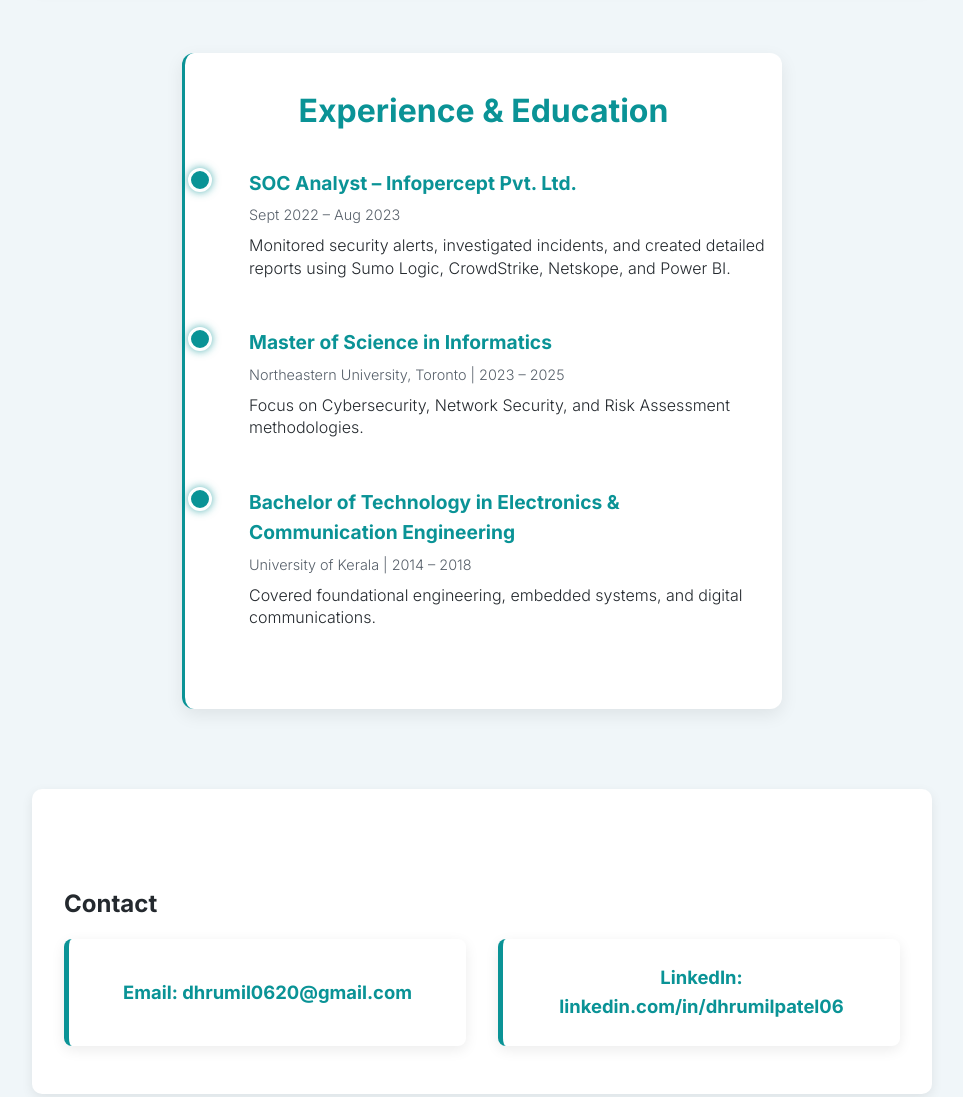
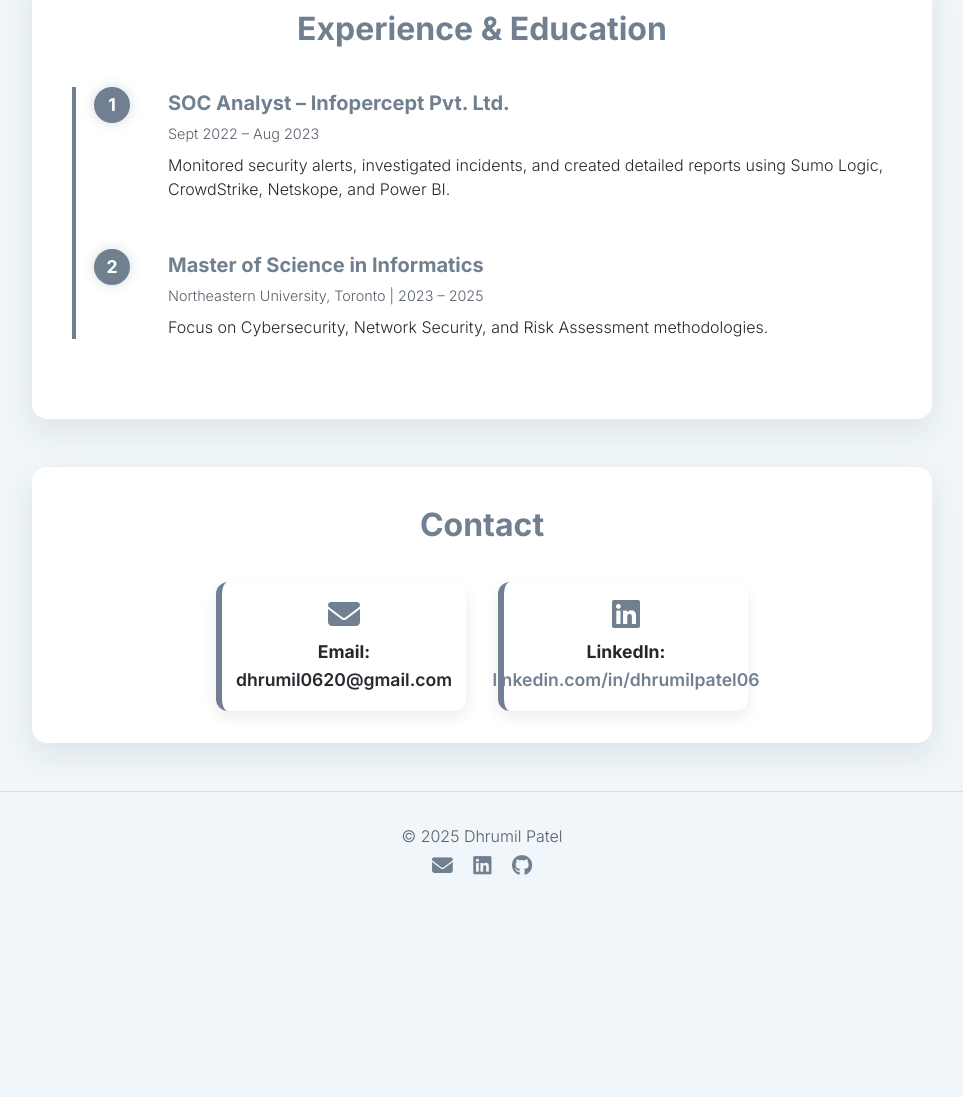
Before and after one commit to Dhrumil2060/Dhrumil, a plain HTML site: page index.html in a window 1280 px wide. Shown: the part 1226-2323 px from the top of the page, without its empty margins (158-1121 px from the left). After the commit the page ends 2140 px from the top, so only its background shows below. Drawn offline with Linux system fonts and the light colour scheme.

Commit message:
Update index.html

```diff
--- a/index.html
+++ b/index.html
@@ -9,19 +9,16 @@
   <style>
     :root {
       --bg: #f0f6f9;
-      --text-primary: #24292e; /* dark text */
-      --text-secondary: #57606a; /* medium gray */
-      --accent: #0a9396; /* teal-ish accent */
+      --text-primary: #24292e;
+      --text-secondary: #57606a;
+      --accent: #708090;
       --card-bg: #ffffff;
-      --timeline-line: #89c9c9;
-      --timeline-dot: #0a9396;
+      --timeline-line: #708090;
+      --timeline-dot: #708090;
       --shadow-light: rgba(0, 0, 0, 0.08);
     }
-
     * {
-      margin: 0;
-      padding: 0;
-      box-sizing: border-box;
+      margin: 0; padding: 0; box-sizing: border-box;
       scroll-behavior: smooth;
     }
     body {
@@ -29,21 +26,19 @@
       background: var(--bg);
       color: var(--text-primary);
       line-height: 1.6;
-      min-height: 100vh;
     }
     header {
       position: fixed;
       width: 100%;
-      top: 0;
-      left: 0;
+      top: 0; left: 0;
       z-index: 100;
-      background: #ffffff;
-      box-shadow: 0 2px 8px var(--shadow-light);
+      background: #fff;
+      border-bottom: 1px solid #ddd;
       display: flex;
       justify-content: space-between;
       align-items: center;
       padding: 1rem 2rem;
-      border-bottom: 1px solid #eaecef;
+      box-shadow: 0 2px 5px var(--shadow-light);
     }
     header h1 {
       font-size: 1.8rem;
@@ -57,17 +52,17 @@
       font-weight: 600;
       text-decoration: none;
       position: relative;
-      transition: color 0.3s;
+      transition: color 0.3s ease;
     }
     nav a::after {
       content: '';
       position: absolute;
       bottom: -4px;
       left: 0;
-      width: 0%;
+      width: 0;
       height: 2px;
       background-color: var(--accent);
-      transition: width 0.3s;
+      transition: width 0.3s ease;
     }
     nav a:hover {
       color: var(--accent);
@@ -77,41 +72,43 @@
     }
     section {
       padding: 6rem 2rem 3rem;
-      max-width: 900px;
-      margin: 5rem auto 3rem; /* margin top to clear header */
-      background: var(--card-bg);
-      border-radius: 10px;
-      box-shadow: 0 4px 12px var(--shadow-light);
+      max-width: 1200px;
+      margin: auto;
+      background: var(--bg);
     }
     .hero {
-      height: 80vh;
-      background: radial-gradient(circle at top left, #e0f2f1, var(--card-bg));
+      height: 100vh;
+      background: radial-gradient(circle at top left, #dceefc 0%, var(--bg) 100%);
       display: flex;
       flex-direction: column;
       justify-content: center;
       align-items: center;
       text-align: center;
-      padding: 4rem 2rem;
+      border-radius: 12px;
+      box-shadow: 0 10px 20px var(--shadow-light);
+      padding: 2rem;
     }
     .hero img {
       width: 180px;
       height: 180px;
       border-radius: 50%;
       object-fit: cover;
-      border: 4px solid var(--accent);
-      box-shadow: 0 0 15px var(--accent);
+      border: 6px solid var(--accent);
+      box-shadow: 0 0 20px var(--accent);
       animation: pulse 2.5s infinite;
       margin-bottom: 2rem;
-      background: #fff;
+      transition: box-shadow 0.3s ease;
+    }
+    .hero img:hover {
+      box-shadow: 0 0 30px 8px var(--accent);
     }
     .hero h2 {
       font-size: 3rem;
       margin-bottom: 1rem;
       color: var(--text-primary);
-      text-shadow: 0 1px 2px rgba(0,0,0,0.05);
     }
     .hero p {
-      font-size: 1.2rem;
+      font-size: 1.25rem;
       max-width: 600px;
       margin-bottom: 2rem;
       color: var(--text-secondary);
@@ -120,117 +117,121 @@
       background: var(--accent);
       color: #fff;
       padding: 0.75rem 2rem;
-      border-radius: 50px;
-      font-weight: 600;
+      border-radius: 40px;
+      font-weight: 700;
       text-decoration: none;
-      box-shadow: 0 5px 15px rgba(10,147,150,0.5);
-      transition: background 0.3s ease;
+      box-shadow: 0 6px 15px var(--shadow-light);
+      transition: background 0.3s ease, box-shadow 0.3s ease;
     }
     .hero a:hover {
-      background: #09898b;
-      box-shadow: 0 6px 20px rgba(9,137,139,0.7);
+      background: #5a6e7a;
+      box-shadow: 0 8px 20px var(--shadow-light);
     }
     .project-grid {
       display: grid;
       grid-template-columns: repeat(auto-fit, minmax(280px, 1fr));
       gap: 2rem;
-      margin-top: 1rem;
+      margin-top: 2rem;
     }
     .project-tile {
       background-color: var(--card-bg);
-      border-left: 5px solid var(--accent);
-      padding: 1.5rem;
-      border-radius: 8px;
-      box-shadow: 0 4px 14px var(--shadow-light);
+      border-left: 6px solid var(--accent);
+      padding: 1.8rem;
+      border-radius: 12px;
+      box-shadow: 0 6px 12px var(--shadow-light);
       transition: all 0.3s ease-in-out;
       cursor: pointer;
       display: flex;
       justify-content: center;
       align-items: center;
       font-weight: 700;
-      font-size: 1.15rem;
-      color: var(--accent);
+      color: var(--text-primary);
+      font-size: 1.2rem;
       text-align: center;
       text-decoration: none;
       user-select: none;
+      box-sizing: border-box;
     }
     .project-tile:hover {
-      background-color: #d0eeec;
-      color: #00776e;
-      transform: translateY(-5px);
-      box-shadow: 0 6px 22px rgba(0, 119, 110, 0.4);
+      background-color: #e2e9f0;
+      color: var(--accent);
+      border-left-color: #406173;
+      box-shadow: 0 12px 30px rgba(112, 128, 144, 0.3);
+      transform: translateY(-8px);
       text-decoration: none;
     }
     .project-tile a {
       color: inherit;
       text-decoration: none;
+      display: block;
       width: 100%;
-      display: block;
       user-select: none;
     }
     .project-tile a:hover {
       text-decoration: none;
+      color: var(--accent);
     }
+    /* Timeline Styles */
     .timeline {
       margin-top: 4rem;
-      max-width: 600px;
+      background: #fff;
+      padding: 2rem 2.5rem;
+      border-radius: 15px;
+      box-shadow: 0 12px 30px rgba(112, 128, 144, 0.15);
+      color: var(--text-primary);
+      max-width: 900px;
       margin-left: auto;
       margin-right: auto;
-      padding: 2rem 1rem;
-      border-left: 3px solid var(--accent);
-      position: relative;
-      background: var(--card-bg);
-      border-radius: 12px;
-      box-shadow: 0 6px 18px var(--shadow-light);
+      font-size: 1rem;
     }
     .timeline h2 {
       text-align: center;
       margin-bottom: 2rem;
+      font-weight: 700;
       color: var(--accent);
-      font-weight: 700;
       font-size: 2rem;
+    }
+    .timeline-container {
+      position: relative;
+      padding-left: 60px;
+      border-left: 4px solid var(--accent);
+      counter-reset: item;
     }
     .timeline-item {
       position: relative;
-      padding-left: 3rem;
       margin-bottom: 3rem;
-      color: var(--text-primary);
-      opacity: 0;
-      transform: translateX(-40px);
-      animation: slideIn 0.6s forwards;
-    }
-    .timeline-item:nth-child(1) {
-      animation-delay: 0.1s;
-    }
-    .timeline-item:nth-child(2) {
-      animation-delay: 0.3s;
-    }
-    .timeline-item:nth-child(3) {
-      animation-delay: 0.5s;
-    }
-    .timeline-item:nth-child(4) {
-      animation-delay: 0.7s;
-    }
-    .timeline-item:nth-child(5) {
-      animation-delay: 0.9s;
+      padding-left: 2rem;
+      counter-increment: item;
+      transition: all 0.4s ease;
     }
     .timeline-item::before {
-      content: '';
+      content: counter(item);
       position: absolute;
-      left: -13px;
+      left: -42px;
       top: 0;
-      width: 18px;
-      height: 18px;
+      width: 36px;
+      height: 36px;
       background: var(--accent);
-      border: 3px solid var(--card-bg);
+      color: #fff;
+      font-weight: 700;
+      font-size: 1.1rem;
       border-radius: 50%;
-      box-shadow: 0 0 8px rgba(10,147,150,0.7);
+      display: flex;
+      justify-content: center;
+      align-items: center;
+      box-shadow: 0 0 12px rgba(112, 128, 144, 0.3);
+      transition: background 0.3s ease;
+    }
+    .timeline-item:hover::before {
+      background: #406173;
+      box-shadow: 0 0 15px rgba(64, 97, 115, 0.7);
+      cursor: default;
     }
     .timeline-item h3 {
-      margin: 0 0 0.3rem 0;
+      margin: 0 0 0.2rem 0;
+      font-weight: 700;
       color: var(--accent);
-      font-weight: 700;
-      font-size: 1.2rem;
+      font-size: 1.25rem;
     }
     .timeline-item span {
       font-size: 0.9rem;
@@ -240,40 +241,86 @@
     }
     .timeline-item p {
       margin: 0;
-      line-height: 1.4;
+      color: var(--text-primary);
+      line-height: 1.5;
     }
-    @keyframes pulse {
-      0% {
-        box-shadow: 0 0 0 0 rgba(0, 224, 168, 0.4);
-      }
-      70% {
-        box-shadow: 0 0 0 20px rgba(0, 224, 168, 0);
-      }
-      100% {
-        box-shadow: 0 0 0 0 rgba(0, 224, 168, 0);
-      }
+    /* Contact Section */
+    #contact {
+      background: #fff;
+      padding: 2rem;
+      border-radius: 15px;
+      box-shadow: 0 12px 30px rgba(112, 128, 144, 0.15);
+      max-width: 900px;
+      margin: 3rem auto;
+      color: var(--text-primary);
     }
-    @keyframes slideIn {
-      to {
-        opacity: 1;
-        transform: translateX(0);
-      }
+    #contact h2 {
+      color: var(--accent);
+      text-align: center;
+      font-size: 2rem;
+      margin-bottom: 1rem;
     }
+    #contact .project-grid {
+      display: flex;
+      gap: 2rem;
+      justify-content: center;
+      flex-wrap: wrap;
+    }
+    #contact .project-tile {
+      background: var(--card-bg);
+      padding: 1rem 1.5rem;
+      border-radius: 12px;
+      box-shadow: 0 6px 15px var(--shadow-light);
+      cursor: default;
+      font-weight: 600;
+      font-size: 1.1rem;
+      text-align: center;
+      color: var(--text-primary);
+      width: 250px;
+      transition: background 0.3s ease;
+      display: flex;
+      flex-direction: column;
+      align-items: center;
+      justify-content: center;
+    }
+    #contact .project-tile:hover {
+      background: #e2e9f0;
+      color: var(--accent);
+      box-shadow: 0 8px 20px rgba(112, 128, 144, 0.25);
+      transform: translateY(-5px);
+    }
+    #contact .project-tile i {
+      font-size: 2rem;
+      margin-bottom: 0.5rem;
+      color: var(--accent);
+    }
+    #contact .project-tile a {
+      color: var(--accent);
+      text-decoration: none;
+    }
+    /* Footer */
     footer {
       text-align: center;
       padding: 2rem 1rem;
-      background: var(--card-bg);
+      background: var(--bg);
       color: var(--text-secondary);
-      box-shadow: 0 -5px 10px var(--shadow-light);
+      margin-top: 3rem;
+      border-top: 1px solid #ddd;
     }
     footer a {
       color: var(--accent);
       margin: 0 0.5rem;
-      font-size: 1.2rem;
+      font-size: 1.3rem;
       text-decoration: none;
+      transition: color 0.3s ease;
     }
     footer a:hover {
-      color: #057d7f;
+      color: #406173;
+    }
+    @keyframes pulse {
+      0% { box-shadow: 0 0 0 0 rgba(112,128,144, 0.4); }
+      70% { box-shadow: 0 0 0 20px rgba(112,128,144, 0); }
+      100% { box-shadow: 0 0 0 0 rgba(112,128,144, 0); }
     }
   </style>
 </head>
@@ -291,10 +338,7 @@
   <section class="hero">
     <img src="dhrumil-profile.jpg" alt="Dhrumil Patel" />
     <h2>Hi, I'm Dhrumil</h2>
-    <p>
-      Cybersecurity Enthusiast focused on threat detection, SOC operations, and
-      network defense.
-    </p>
+    <p>Cybersecurity Enthusiast focused on threat detection, SOC operations, and network defense.</p>
     <a href="#projects">Explore My Work</a>
   </section>
 
@@ -319,20 +363,12 @@
       <div class="timeline-item">
         <h3>SOC Analyst – Infopercept Pvt. Ltd.</h3>
         <span>Sept 2022 – Aug 2023</span>
-        <p>
-          Monitored security alerts, investigated incidents, and created detailed
-          reports using Sumo Logic, CrowdStrike, Netskope, and Power BI.
-        </p>
+        <p>Monitored security alerts, investigated incidents, and created detailed reports using Sumo Logic, CrowdStrike, Netskope, and Power BI.</p>
       </div>
       <div class="timeline-item">
         <h3>Master of Science in Informatics</h3>
         <span>Northeastern University, Toronto | 2023 – 2025</span>
         <p>Focus on Cybersecurity, Network Security, and Risk Assessment methodologies.</p>
-      </div>
-      <div class="timeline-item">
-        <h3>Bachelor of Technology in Electronics & Communication Engineering</h3>
-        <span>University of Kerala | 2014 – 2018</span>
-        <p>Covered foundational engineering, embedded systems, and digital communications.</p>
       </div>
     </div>
   </section>
@@ -341,15 +377,12 @@
     <h2>Contact</h2>
     <div class="project-grid">
       <div class="project-tile">
+        <i class="fas fa-envelope"></i>
         <p><strong>Email:</strong> dhrumil0620@gmail.com</p>
       </div>
       <div class="project-tile">
-        <p>
-          <strong>LinkedIn:</strong>
-          <a href="https://www.linkedin.com/in/dhrumilpatel06" target="_blank"
-            >linkedin.com/in/dhrumilpatel06</a
-          >
-        </p>
+        <i class="fab fa-linkedin"></i>
+        <p><strong>LinkedIn:</strong> <a href="https://www.linkedin.com/in/dhrumilpatel06" target="_blank">linkedin.com/in/dhrumilpatel06</a></p>
       </div>
     </div>
   </section>
```
